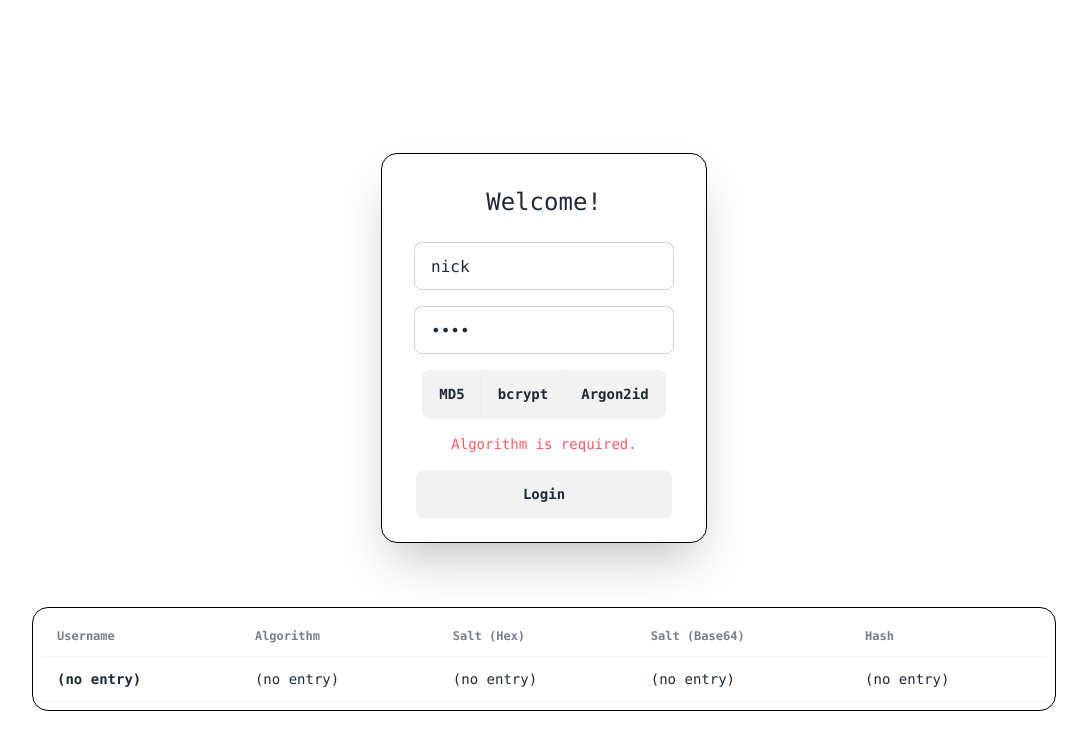
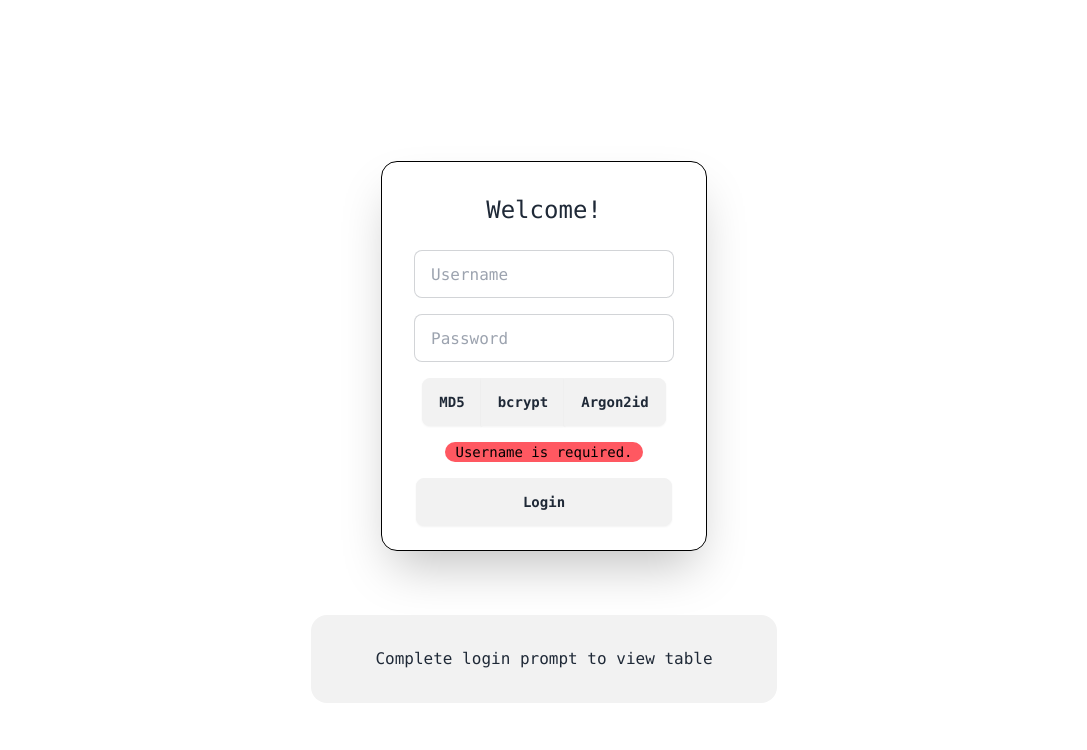
Before and after one commit to vanfossen/eduhash, a Vue app: page / in a window 1280 px wide. Both pictures are taken after a click on the button "Login". Shown: the top 750 px of the page, without its empty margins (96-1183 px from the left). Built offline with nearby package versions, Linux system fonts and the light colour scheme.

Commit message:
update logic to handle multiple algorithms at once

```diff
--- a/src/App.vue
+++ b/src/App.vue
@@ -8,16 +8,10 @@ import { md5Hash, bcryptHash, argon2idHash } from "./utils.ts";
 const ALGORITHM_LIST = ["MD5", "bcrypt", "Argon2id"];
 
 // variables
-const username = ref("nick");
-const password = ref("pass");
-const algorithm = ref("");
-const entry = ref({
-  username: "(no entry)",
-  algorithm: "(no entry)",
-  salt16: "(no entry)",
-  salt64: "(no entry)",
-  hash: "(no entry)",
-});
+const username = ref("");
+const password = ref("");
+const algorithm = ref([]);
+const entry = ref([]);
 const error = ref("");
 
 // function that handles login actions
@@ -34,53 +28,65 @@ const handleLogin = async () => {
     return;
   }
 
-  // TODO - add regex for valid password characters
-  if (!algorithm.value) {
-    error.value = "Algorithm is required.";
+  // TODO - possible more error checking
+  if (algorithm.value.length < 1) {
+    error.value = "At least one algorithm is required.";
     return;
   }
 
-  if (username.value && password.value && algorithm.value) {
-    switch (algorithm.value) {
-      case "MD5":
-        entry.value.salt16 = "(not present)";
-        entry.value.salt64 = "(not present)";
-        entry.value.hash = await md5Hash(password.value);
-        break;
-      case "bcrypt":
-        const bcryptResult = await bcryptHash(password.value);
+  if (username.value && password.value && algorithm.value.length > 0) {
+    // clear old table and/or error
+    entry.value = [];
+    error.value = "";
 
-        entry.value.salt16 = bcryptResult[0];
-        entry.value.salt64 = bcryptResult[1];
-        entry.value.hash = bcryptResult[2];
-        break;
-      case "Argon2id":
-        const argonResult = await argon2idHash(password.value);
-
-        entry.value.salt16 = argonResult[0];
-        entry.value.salt64 = argonResult[1];
-        entry.value.hash = argonResult[2];
-        break;
-      default:
-      // code block
+    // MD5
+    if (algorithm.value.includes("MD5")) {
+      entry.value.push({
+        username: username.value,
+        algorithm: "MD5",
+        salt16: "(not present)",
+        salt64: "(not present)",
+        hash: await md5Hash(password.value),
+      });
     }
 
-    entry.value.username = username.value;
-    entry.value.algorithm = algorithm.value;
+    // bcrypt
+    if (algorithm.value.includes("bcrypt")) {
+      const bcryptResult = await bcryptHash(password.value);
+      entry.value.push({
+        username: username.value,
+        algorithm: "bcrypt",
+        salt16: bcryptResult[0],
+        salt64: bcryptResult[1],
+        hash: bcryptResult[2],
+      });
+    }
 
-    // username.value = "";
-    // password.value = "";
-    // algorithm.value = "";
-    error.value = "";
+    // Argon2id
+    if (algorithm.value.includes("Argon2id")) {
+      const argonResult = await argon2idHash(password.value);
+      entry.value.push({
+        username: username.value,
+        algorithm: "Argon2id",
+        salt16: argonResult[0],
+        salt64: argonResult[1],
+        hash: argonResult[2],
+      });
+    }
+
+    // clear login field
+    username.value = "";
+    password.value = "";
+    algorithm.value = [];
   }
 };
 </script>
 
 <template>
-  <div class="flex grow flex-col items-center justify-center">
+  <div class="flex grow flex-col items-center justify-center font-mono">
     <!-- Login.vue -->
     <div
-      class="my-16 flex flex-col items-center rounded-2xl border border-black px-8 py-4 font-mono shadow-2xl"
+      class="my-16 flex flex-col items-center rounded-2xl border border-black px-8 py-4 shadow-2xl"
     >
       <h1 class="mx-2 my-4 text-2xl">Welcome!</h1>
 
@@ -108,7 +114,7 @@ const handleLogin = async () => {
           <input
             v-model="algorithm"
             class="btn join-item"
-            type="radio"
+            type="checkbox"
             name="options"
             :value="alg"
             :aria-label="alg"
@@ -117,15 +123,18 @@ const handleLogin = async () => {
       </div>
 
       <!-- Display error message -->
-      <p class="my-2 text-sm text-error" v-if="error">{{ error }}</p>
+      <div class="badge badge-error my-2" v-if="error">{{ error }}</div>
 
       <!-- login -->
       <button class="btn btn-wide my-2" @click="handleLogin">Login</button>
     </div>
 
     <!-- Crypto.vue -->
-    <div class="w-4/5 overflow-x-auto rounded-2xl border border-black p-2">
-      <table class="table font-mono">
+    <div
+      v-if="entry.length > 0"
+      class="w-4/5 overflow-x-auto rounded-2xl border border-black bg-base-200 p-2"
+    >
+      <table class="table">
         <thead>
           <tr>
             <th>Username</th>
@@ -136,15 +145,22 @@ const handleLogin = async () => {
           </tr>
         </thead>
         <tbody>
-          <tr>
-            <th>{{ entry.username }}</th>
-            <td>{{ entry.algorithm }}</td>
-            <td>{{ entry.salt16 }}</td>
-            <td>{{ entry.salt64 }}</td>
-            <td>{{ entry.hash }}</td>
+          <tr v-for="item in entry" :key="item.username">
+            <th>{{ item.username }}</th>
+            <td>{{ item.algorithm }}</td>
+            <td>{{ item.salt16 }}</td>
+            <td>{{ item.salt64 }}</td>
+            <td>{{ item.hash }}</td>
           </tr>
         </tbody>
       </table>
+    </div>
+
+    <div
+      v-else
+      class="card grid place-items-center rounded-box bg-base-200 px-16 py-8"
+    >
+      Complete login prompt to view table
     </div>
   </div>
 </template>
```
